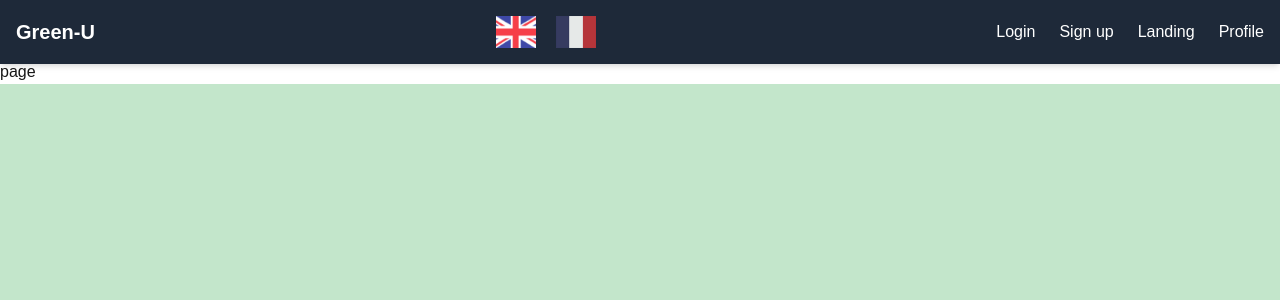
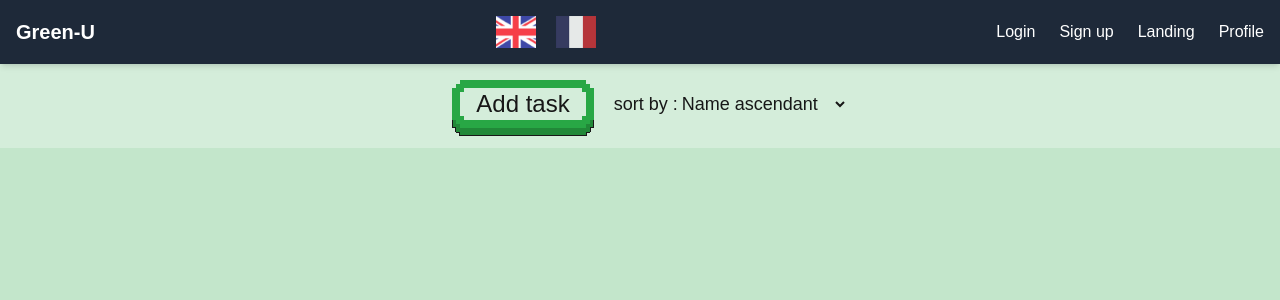
Before and after one commit to Green-U-Organization/Green.U, a Next.js app in the folder my-app/: page /Todo in a window 1280 px wide. Shown: the top 300 px of the page. Built offline with nearby package versions, Linux system fonts and the light colour scheme; a web font is replaced by a local one.

Commit message:
todo page but ...

```diff
--- a/my-app/src/app/Todo/page.tsx
+++ b/my-app/src/app/Todo/page.tsx
@@ -1,9 +1,47 @@
+"use client"
+
 import React from 'react'
+import data from '../data/data'
+import Button from '@/components/Button'
 
 const page = () => {
-  return (
-    <div>page</div>
-  )
+
+    const addTask = () => {
+        console.log("add task")
+    }
+
+    return (
+        <>
+            <section className='font-(family-name:--font-jersey) text-lg flex justify-center items-center bg-cardbackground'>
+                <Button
+                    type={'action'}
+                    handleAction={addTask}>
+                    Add task
+                </Button>
+
+                <p>
+                    sort by :
+                </p>
+                <select name="sortBy" id="sortBy">
+                    <option value="nameAsc">Name ascendant</option>
+                    <option value="nameDesc">Name descendant</option>
+                    <option value="dateAsc">Date ascendant</option>
+                    <option value="dateDesc">Date descendant</option>
+                    <option value="statusAsc">Status ascendant</option>
+                    <option value="statusDesc">Status descendant</option>
+                </select>
+            </section>
+
+                {
+                    data.todos.map((todo) => {
+                        console.log(todo)
+
+                    })
+                }
+
+
+        </>
+    )
 }
 
 export default page
--- a/my-app/src/components/Button.tsx
+++ b/my-app/src/components/Button.tsx
@@ -6,15 +6,17 @@ import React, { FormEvent, MouseEvent, useState } from 'react'
 type Props = {
     children: React.ReactNode;
     href?: string;
-    type: "link" | "submit" | "button";
+    type: "link" | "submit" | "button" | "action";
     handleSubmit?: (e: FormEvent<HTMLButtonElement>) => void;
+    handleAction?: (e: FormEvent<HTMLButtonElement>) => void;
     onClick?: (e: MouseEvent<HTMLButtonElement>) => void;
 }
 
 const Button = ({children,
-                 href,
+                href,
                 type,
                 handleSubmit,
+                handleAction,
                 onClick
             } : Props) => {
     const [buttonPush, setButtonPush] = useState(false)
@@ -28,6 +30,9 @@ const Button = ({children,
         if(type === "submit" && handleSubmit){
             handleSubmit
         }
+        if(type === "action" && handleAction){
+            handleAction
+        }
     }
     const handleUp = () => setButtonPush(false)
     const handleEnter = () => setInside(true)
@@ -39,6 +44,9 @@ const Button = ({children,
     const handleClick = (e: MouseEvent<HTMLButtonElement>) => {
         if(type === 'submit' && handleSubmit) {
             handleSubmit(e as unknown as FormEvent<HTMLButtonElement>)
+        }
+        if (type === 'action' && handleAction) {
+            handleAction(e as unknown as FormEvent<HTMLButtonElement>)
         }
         if (onClick) {
             onClick(e)
```
